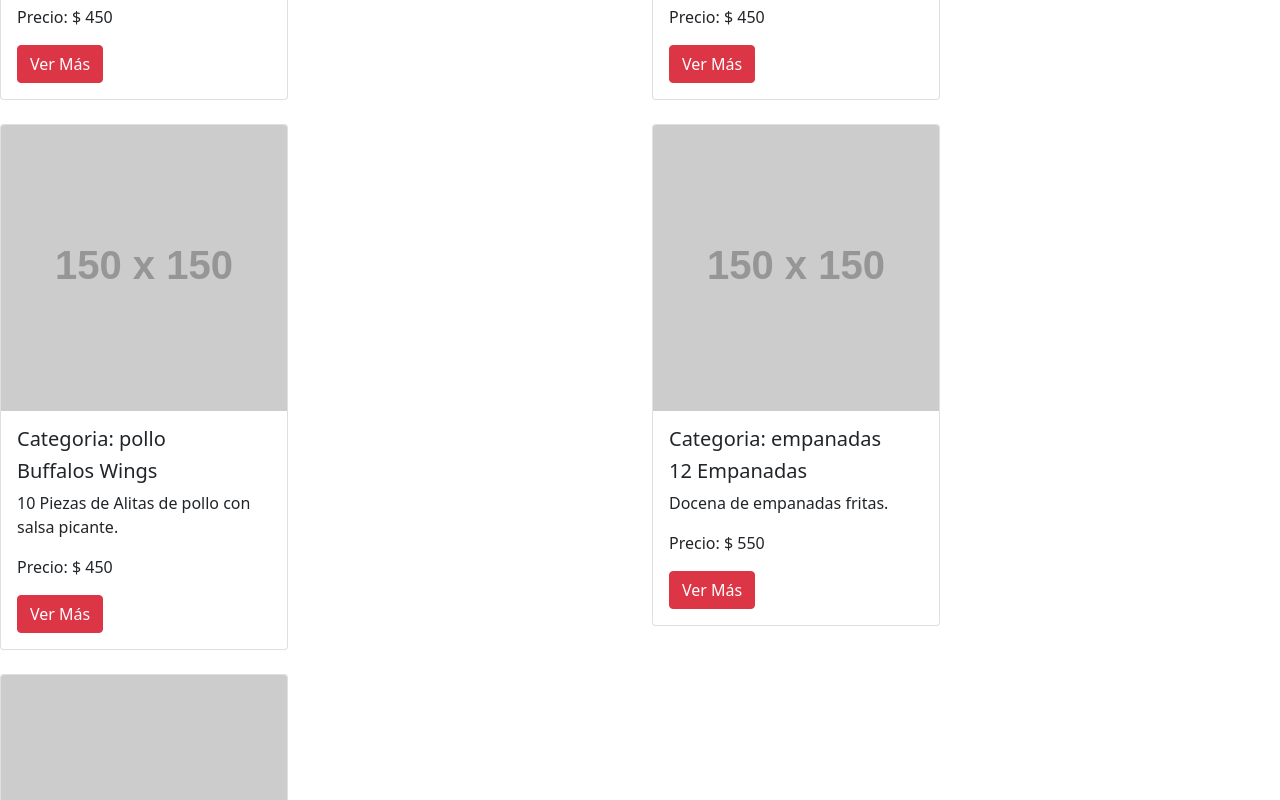
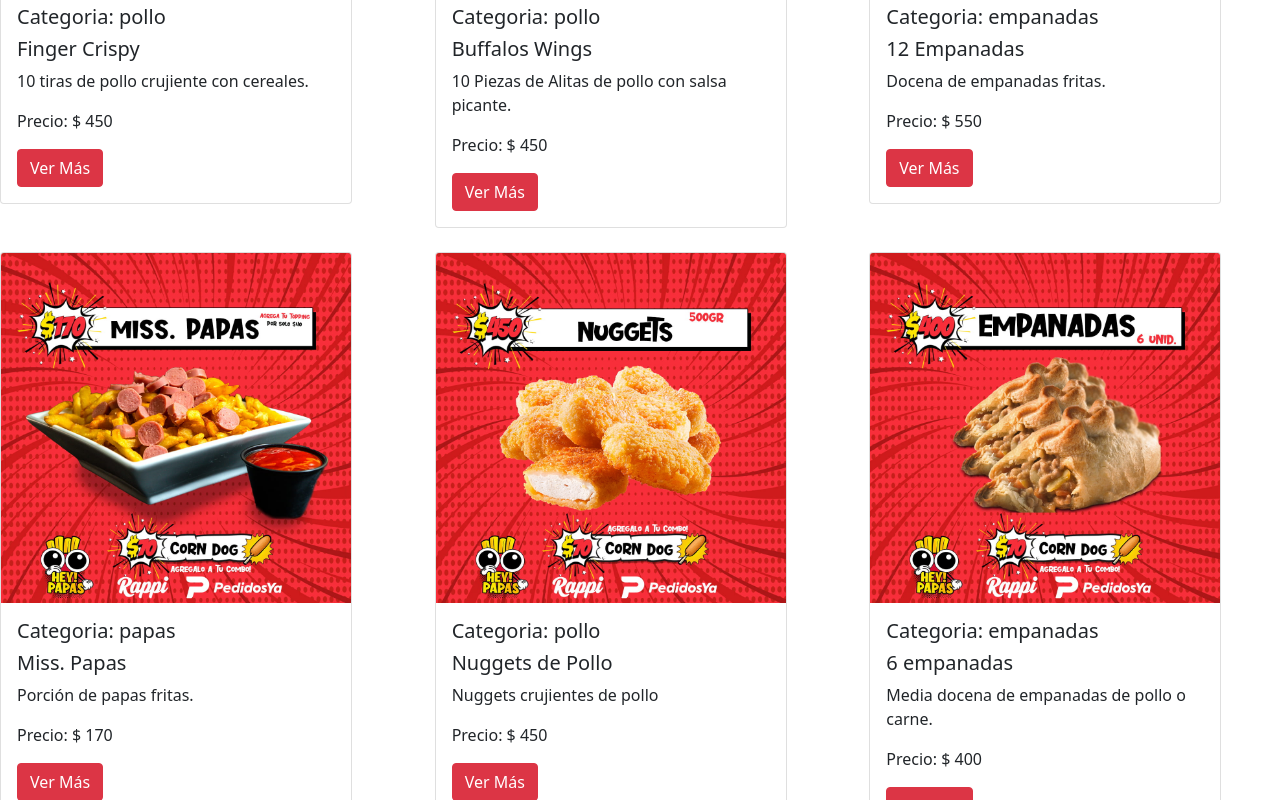
Before and after one commit to treemarketing/React-Js, a React (Create React App) app: page / in a window 1280 px wide. Shown: the part 1080-1880 px from the top of the page. Built offline with nearby package versions, Linux system fonts and the light colour scheme.

Commit message:
img en todos los productos

```diff
--- a/src/components/ItemDetailContainer/ItemDetailContainer.js
+++ b/src/components/ItemDetailContainer/ItemDetailContainer.js
@@ -26,14 +26,13 @@ useEffect(() => {
 
     pedirDatos()
       .then((res) => {
-        console.log(res)
       setItem( res.find((el) => el.id === Number(itemId)) )
       })
       .finally(() => {
         setLoading(false)
       })
 
-     }, [])
+     }, [itemId])
 
 
 
--- a/src/components/ItemListContainer/ItemListContainer.js
+++ b/src/components/ItemListContainer/ItemListContainer.js
@@ -41,7 +41,7 @@ console.log(productos)
         <>
             {
                 loading
-                    ? <h2>Loading...</h2>
+                    ? <h2>Cargando..</h2>
                     : <ItemList productos={productos}/>
             }
         </>
--- a/src/components/ItemListContainer/item.js
+++ b/src/components/ItemListContainer/item.js
@@ -11,7 +11,7 @@ export const Item = ({id,nombre,desc,precio,imgRoute,categoria}) => {
 
     return(
         <section>
-           <Card style={{ width: '18rem' }}>
+           <Card style={{ width: '22rem' }}>
   <Card.Img variant="top" src={imgRoute} />
   <Card.Body>
   <Card.Title>Categoria: {categoria}</Card.Title>
--- a/src/components/ItemListContainer/itemList.js
+++ b/src/components/ItemListContainer/itemList.js
@@ -9,7 +9,7 @@ export const ItemList = ( {productos} ) => {
 
     return(
             //de esta forma exportamos como se va a ver el listado y es importante asignar la estructura que quieramos si agregamos categorias o alguna propiedad mas al producto
-    <Row xs={1} md={2} className="g-4">
+    <Row  md={3} className="g-4">
     {productos.length ? (
      productos.map( (el) => <Item key={el.id} {...el} />)
     ):<p>No hay productos en la tienda</p>}
--- a/src/components/Stock.js
+++ b/src/components/Stock.js
@@ -10,10 +10,10 @@ import {stockJs} from "./producto.js"
 
 
 
-const getPromise = (stock) => {
+const getPromise = (stockJson) => {
   return new Promise((resolve, reject) => {
     setTimeout(() => {
-      return resolve(stock)
+      return resolve(stockJson)
     },3000)
   })
 }
@@ -56,7 +56,7 @@ export function Stock(){
   }, [cart])
 */
 useEffect(() => {
-  getPromise(stockJs).then( result => {
+  getPromise(stockJson).then( result => {
     setProducts(result)
   })
 
@@ -74,7 +74,7 @@ useEffect(() => {
           <h2>{product.nombre}</h2>
           <h5>{product.desc}</h5>
           <h3>$ {product.precio}</h3>
-          <img style={{ width:'20%' }}src={product.imgRoute} alt={product.nombre}/>
+          <img style={{ width:'20%' }}src={product.images} alt={product.nombre}/>
           <br />
           <button onClick={() => agregarAlCarrito(product.id)}>Agregar al carrito</button>
           </article>
--- a/src/components/producto.js
+++ b/src/components/producto.js
@@ -1,6 +1,12 @@
 import img1 from "./img/cono.jpg"
 import img2 from "./img/balde.jpg"
 import img3 from "./img/pollo-crispy.jpg"
+import img4 from "./img/pollo-finger.jpg"
+import img5 from "./img/pollo-buffalo.jpg"
+import img6 from "./img/empanadas12.jpg"
+import img7 from "./img/papas.jpg"
+import img8 from "./img/pollo-nuggets.jpg"
+import img9 from "./img/empanadas6.jpg"
 
 
 
@@ -34,7 +40,7 @@ export const stockJs =
     id : 4,
     nombre : "Finger Crispy",
     desc : "10 tiras de pollo crujiente con cereales.",
-    imgRoute : 'https://via.placeholder.com/150',
+    imgRoute : img4,
     precio : 450,
     stock : 10,
     categoria: "pollo"
@@ -42,7 +48,7 @@ export const stockJs =
     id : 5,
     nombre : "Buffalos Wings",
     desc : "10 Piezas de Alitas de pollo con salsa picante.",
-    imgRoute : 'https://via.placeholder.com/150',
+    imgRoute : img5,
     precio : 450,
     stock : 10,
     categoria: "pollo"
@@ -50,7 +56,7 @@ export const stockJs =
     id : 6,
     nombre : "12 Empanadas",
     desc : "Docena de empanadas fritas.",
-    imgRoute : 'https://via.placeholder.com/150',
+    imgRoute : img6,
     precio : 550,
     stock : 10,
     categoria: "empanadas"
@@ -58,8 +64,24 @@ export const stockJs =
     id : 7,
     nombre : "Miss. Papas",
     desc : "Porción de papas fritas.",
-    imgRoute : 'https://via.placeholder.com/150',
+    imgRoute : img7,
     precio : 170,
     stock : 10,
     categoria: "papas"
+}, {
+    id : 8,
+    nombre : "Nuggets de Pollo",
+    desc : "Nuggets crujientes de pollo",
+    imgRoute : img8,
+    precio : 450,
+    stock : 10,
+    categoria: "pollo"
+},{
+    id : 9,
+    nombre : "6 empanadas",
+    desc : "Media docena de empanadas de pollo o carne.",
+    imgRoute : img9,
+    precio : 400,
+    stock : 10,
+    categoria: "empanadas"
 }]
```
